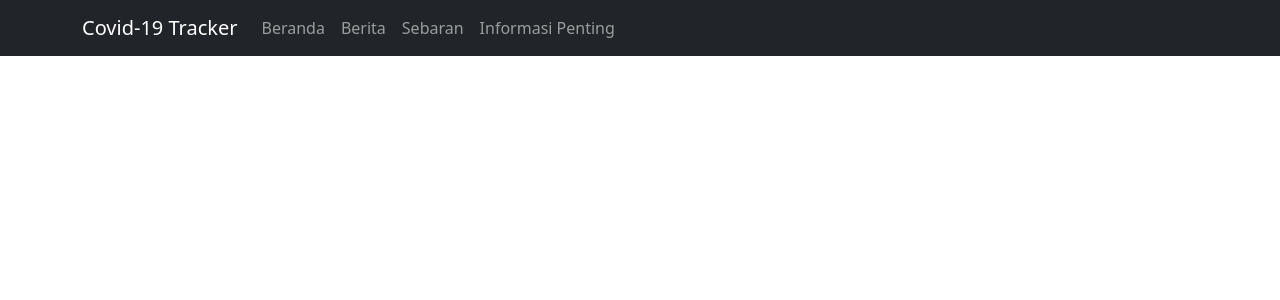
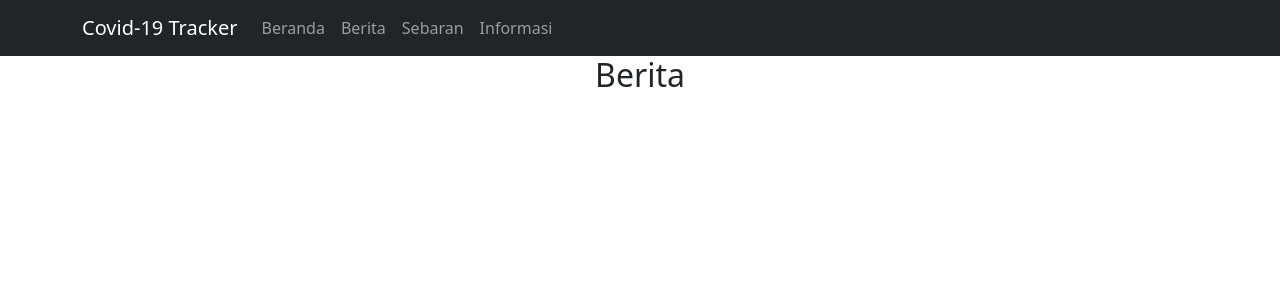
Before and after one commit to Syerlinadya/covid-19, a React (Create React App) app: page /berita in a window 1280 px wide. Shown: the top 300 px of the page. Built offline with nearby package versions, Linux system fonts and the light colour scheme.

Commit message:
install router-dom dan menambahkan halaman

```diff
--- a/src/App.js
+++ b/src/App.js
@@ -1,11 +1,15 @@
 import React from "react";
 import "bootstrap/dist/css/bootstrap.min.css";
+import { Link } from "react-router-dom";
 import './App.css';
 
-import { BrowserRouter, Route, Switch } from 'react-router-dom';
+// navbar
 import Navbar from 'react-bootstrap/Navbar';
 import Nav from 'react-bootstrap/Nav';
 import Container from 'react-bootstrap/Container';
+
+// halaman
+import Utama from "./Component/Utama";
 
 function App() {
   return (
@@ -13,16 +17,15 @@ function App() {
       <Navbar bg="dark" variant="dark">
           <Container>
               <Navbar.Brand href="#beranda">Covid-19 Tracker</Navbar.Brand>
-              <BrowserRouter>
-                  <Nav className="me-auto">
-                      <Nav.Link href="#beranda">Beranda</Nav.Link>
-                      <Nav.Link href="#berita">Berita</Nav.Link>
-                      <Nav.Link href="#sebaran">Sebaran</Nav.Link>
-                      <Nav.Link href="#informasi">Informasi Penting</Nav.Link>
-                  </Nav>
-              </BrowserRouter>
+                <Nav className="me-auto">
+                  <Nav.Link href="/" >Beranda</Nav.Link>
+                  <Nav.Link href="/berita">Berita</Nav.Link>
+                  <Nav.Link href="/sebaran">Sebaran</Nav.Link>
+                  <Nav.Link href="/informasi">Informasi</Nav.Link>
+                </Nav>
           </Container>
       </Navbar>
+      <p><Utama/></p>
     </div>
   );
 }
--- /dev/null
+++ b/src/Component/Utama.js
@@ -0,0 +1,19 @@
+import React from "react";
+import { Switch, Route } from "react-router-dom";
+
+// halaman
+import Beranda from "../pages/beranda";
+import Berita from "../pages/berita";
+import Sebaran from "../pages/sebaran";
+import Informasi from "../pages/informasi";
+
+const Utama = () => (
+    <Switch>
+        <Route exact path="/" component={Beranda} />
+        <Route path="/berita" component={Berita} />
+        <Route path="/sebaran" component={Sebaran} />
+        <Route path="/informasi" component={Informasi} />
+    </Switch>
+)
+
+export default Utama;
--- a/src/index.js
+++ b/src/index.js
@@ -2,11 +2,12 @@ import React from 'react';
 import ReactDOM from 'react-dom';
 import App from './App';
 import reportWebVitals from './reportWebVitals';
+import { BrowserRouter } from 'react-router-dom';
 
 ReactDOM.render(
-  <React.StrictMode>
+  <BrowserRouter>
     <App />
-  </React.StrictMode>,
+  </BrowserRouter>,
   document.getElementById('root')
 );
 
--- /dev/null
+++ b/src/pages/beranda.js
@@ -0,0 +1,12 @@
+import React from 'react';
+import "../App.css";
+
+function Beranda() {
+    return (
+        <div>
+           <h2>Beranda</h2>
+        </div>
+    )
+}
+
+export default Beranda;
--- /dev/null
+++ b/src/pages/berita.js
@@ -0,0 +1,12 @@
+import React from 'react';
+import "../App.css";
+
+function Berita() {
+    return (
+        <div>
+            <h2>Berita</h2>
+        </div>
+    )
+}
+
+export default Berita;
--- /dev/null
+++ b/src/pages/informasi.js
@@ -0,0 +1,12 @@
+import React from 'react';
+import "../App.css";
+
+function Informasi() {
+    return (
+        <div>
+            <h2>Informasi</h2>
+        </div>
+    )
+}
+
+export default Informasi;
--- /dev/null
+++ b/src/pages/sebaran.js
@@ -0,0 +1,12 @@
+import React from 'react';
+import "../App.css";
+
+function Sebaran() {
+    return (
+        <div>
+            <h2>Sebaran</h2>
+        </div>
+    )
+}
+
+export default Sebaran;
```
